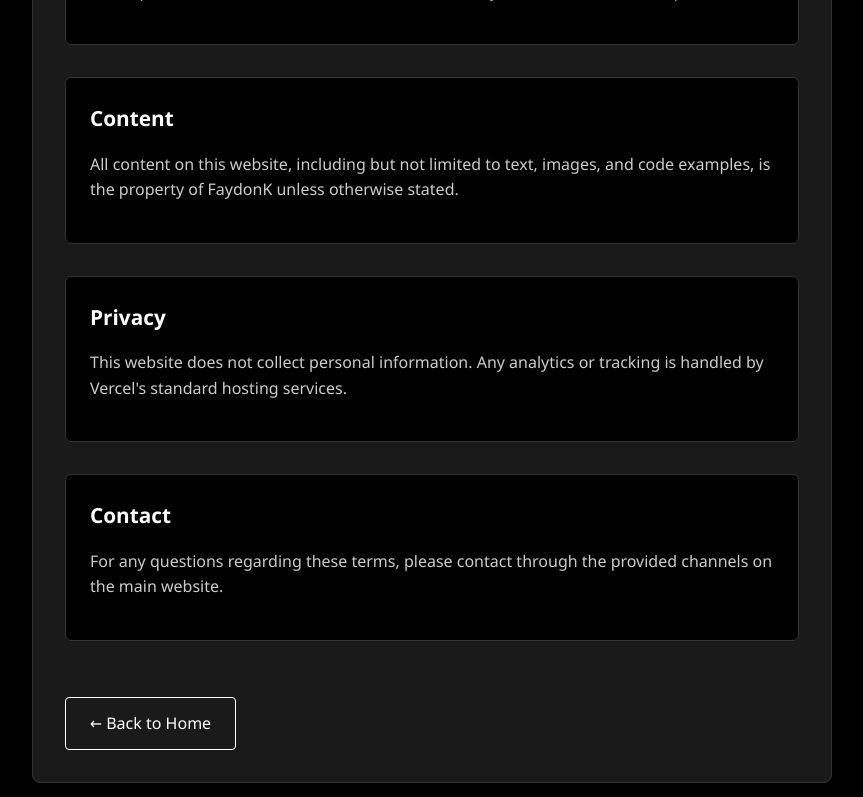
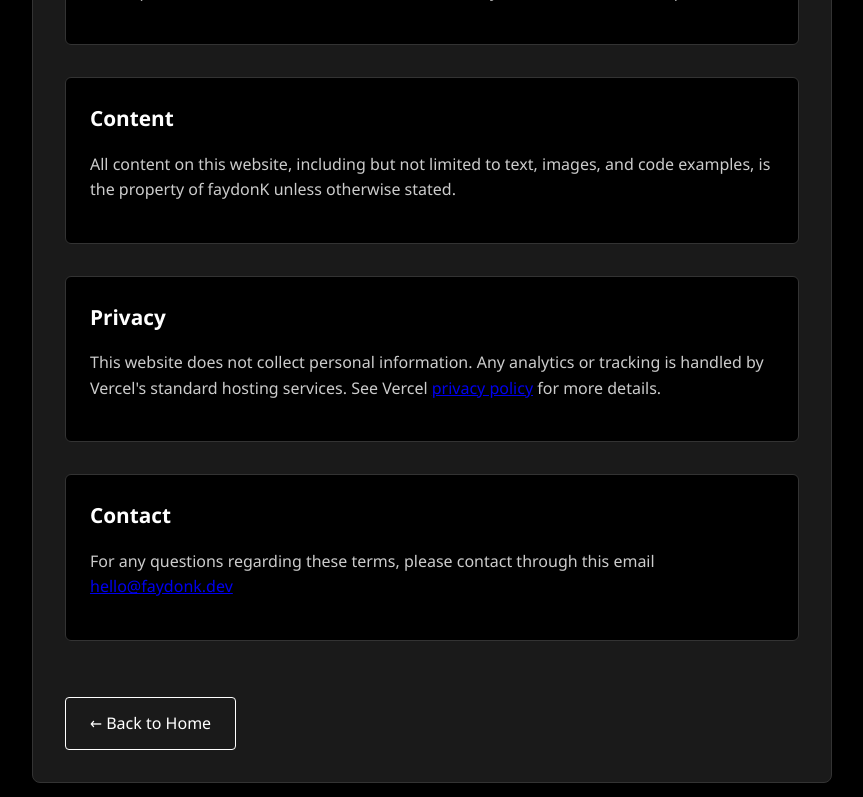
Before and after one commit to faydonK/faydonk.dev, a React (Vite) app: page /terms in a window 1280 px wide. Shown: the part 417-1214 px from the top of the page, without its empty margins (208-1071 px from the left). Built offline with nearby package versions, Linux system fonts and the light colour scheme.

Commit message:
✨fix: correct capitalization and enhance contact section in Terms component

```diff
--- a/src/pages/Terms.tsx
+++ b/src/pages/Terms.tsx
@@ -25,7 +25,7 @@ const Terms: React.FC = () => {
               <h2>Content</h2>
               <p>
                 All content on this website, including but not limited to text, images, and code examples,
-                is the property of FaydonK unless otherwise stated.
+                is the property of faydonK unless otherwise stated.
               </p>
             </section>
 
@@ -33,15 +33,14 @@ const Terms: React.FC = () => {
               <h2>Privacy</h2>
               <p>
                 This website does not collect personal information. Any analytics or tracking
-                is handled by Vercel's standard hosting services.
+                is handled by Vercel's standard hosting services. See Vercel <a href="https://vercel.com/legal/privacy-policy">privacy policy</a> for more details.
               </p>
             </section>
 
             <section>
               <h2>Contact</h2>
               <p>
-                For any questions regarding these terms, please contact through the provided
-                channels on the main website.
+                For any questions regarding these terms, please contact through this email <a href="mailto:hello@faydonk.dev">hello@faydonk.dev</a>
               </p>
             </section>
 
```
